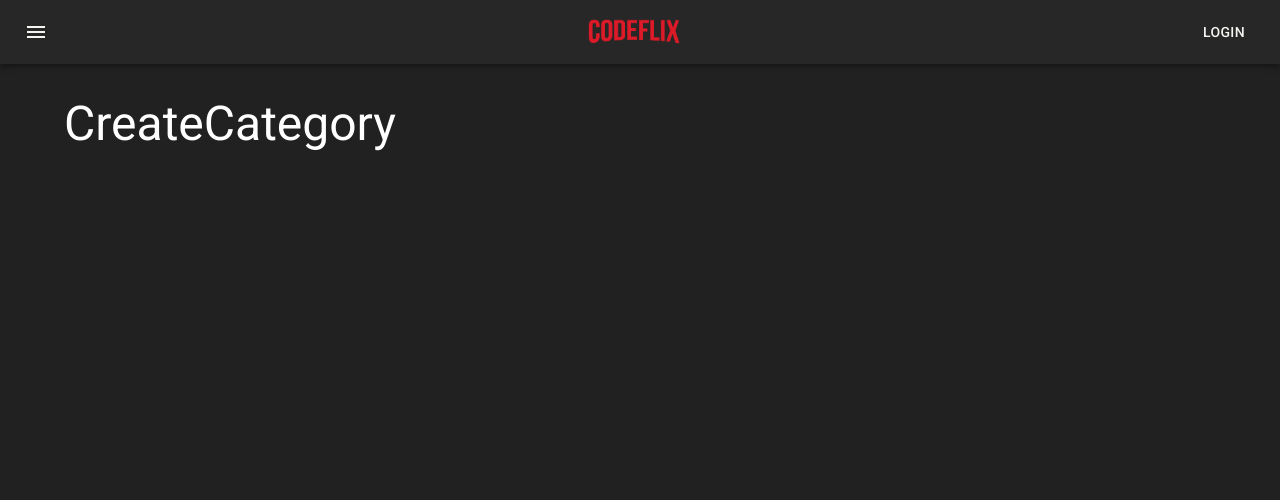
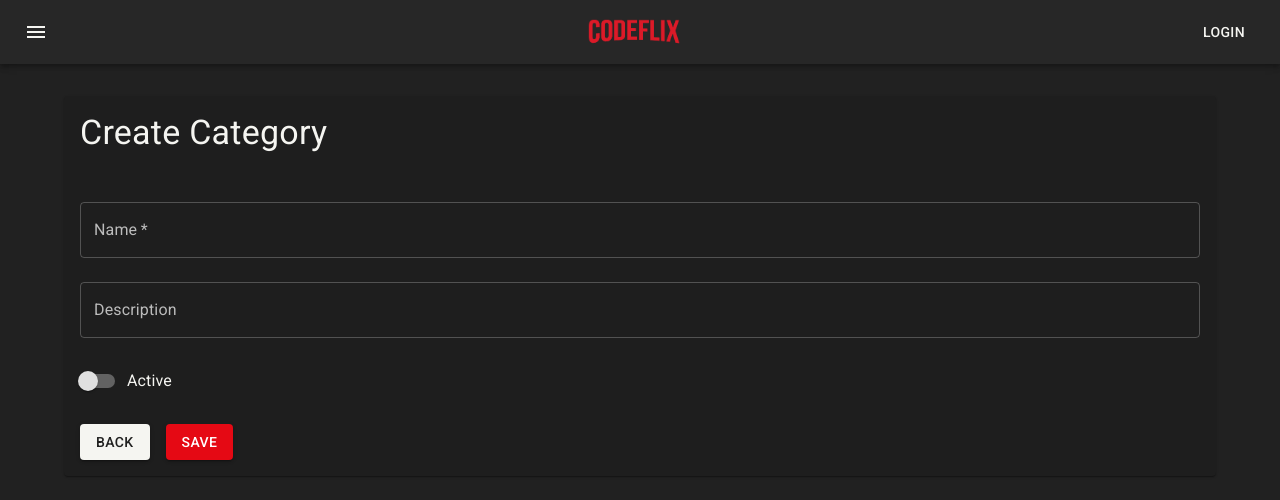
Before and after one commit to ayrtonbsouza/codeflix-catalog-admin-web, a React (Create React App) app: page /categories/create in a window 1280 px wide. Shown: the top 500 px of the page. Built offline with nearby package versions, Linux system fonts and the light colour scheme.

Commit message:
[:art:] category form abstraction

```diff
--- a/public/index.html
+++ b/public/index.html
@@ -27,7 +27,7 @@
   <title>Codeflix | Catalog Administration</title>
 </head>
 
-<body>
+<body style="margin: 0">
   <noscript>You need to enable JavaScript to run this app.</noscript>
   <div id="root"></div>
   <!--
--- a/src/features/categories/CreateCategory.tsx
+++ b/src/features/categories/CreateCategory.tsx
@@ -1,11 +1,47 @@
-import { Box, Typography } from '@mui/material';
+import { Box, Paper, Typography } from '@mui/material';
+import { useState } from 'react';
+import { Category } from './categorySlice';
+import { CategoryForm } from './components/CategoryForm';
 
 export function CreateCategory() {
+  const [isDisabled, setIsDisabled] = useState(false);
+  const [category, setCategory] = useState<Category>({
+    id: '',
+    name: '',
+    description: '',
+    is_active: false,
+    deleted_at: null,
+    created_at: '',
+    updated_at: '',
+  });
+
+  function handleChange(event: React.ChangeEvent<HTMLInputElement>) {
+    console.log(event.target.name, event.target.value);
+  }
+
+  function handleChangeToggle(event: React.ChangeEvent<HTMLInputElement>) {
+    console.log(event.target.name, event.target.checked);
+  }
+
   return (
     <Box>
-      <Typography variant="h3" component="h3">
-        CreateCategory
-      </Typography>
+      <Paper>
+        <Box p={2}>
+          <Box mb={2}>
+            <Typography variant="h4">Create Category</Typography>
+          </Box>
+        </Box>
+        <CategoryForm
+          category={category}
+          isDisabled={isDisabled}
+          isLoading={false}
+          onSubmit={() => {
+            console.log('submit');
+          }}
+          onChange={handleChange}
+          onChangeToggle={handleChangeToggle}
+        />
+      </Paper>
     </Box>
   );
 }
--- a/src/features/categories/EditCategory.tsx
+++ b/src/features/categories/EditCategory.tsx
@@ -1,19 +1,9 @@
-import {
-  Box,
-  Button,
-  FormControl,
-  FormControlLabel,
-  FormGroup,
-  Grid,
-  Paper,
-  Switch,
-  TextField,
-  Typography,
-} from '@mui/material';
+import { Box, Paper, Typography } from '@mui/material';
 import { useState } from 'react';
-import { Link, useParams } from 'react-router-dom';
+import { useParams } from 'react-router-dom';
 import { useAppSelector } from '../../app/hooks';
 import { selectCategoryById } from './categorySlice';
+import { CategoryForm } from './components/CategoryForm';
 
 export function EditCategory() {
   const id = useParams().id || '';
@@ -36,68 +26,16 @@
             <Typography variant="h4">Edit Category</Typography>
           </Box>
         </Box>
-        <Box p={2}>
-          <form>
-            <Grid container spacing={3}>
-              <Grid item xs={12}>
-                <FormControl fullWidth>
-                  <TextField
-                    required
-                    name="name"
-                    label="Name"
-                    value={category.name}
-                    disabled={isDisabled}
-                    onChange={handleChange}
-                  />
-                </FormControl>
-              </Grid>
-              <Grid item xs={12}>
-                <FormControl fullWidth>
-                  <TextField
-                    name="description"
-                    label="Description"
-                    value={category.description}
-                    disabled={isDisabled}
-                    onChange={handleChange}
-                  />
-                </FormControl>
-              </Grid>
-              <Grid item xs={12}>
-                <FormGroup>
-                  <FormControlLabel
-                    control={
-                      <Switch
-                        name="is_active"
-                        color="secondary"
-                        onChange={handleToggle}
-                        checked={category.is_active}
-                        inputProps={{ 'aria-label': 'controlled' }}
-                      />
-                    }
-                    label="Active"
-                  />
-                </FormGroup>
-              </Grid>
-              <Grid item xs={12}>
-                <Box display="flex" gap={2}>
-                  <Button variant="contained" component={Link} to="/categories">
-                    Back
-                  </Button>
-                  <Button
-                    type="submit"
-                    variant="contained"
-                    color="secondary"
-                    component={Link}
-                    disabled={isDisabled}
-                    to="/categories"
-                  >
-                    Save
-                  </Button>
-                </Box>
-              </Grid>
-            </Grid>
-          </form>
-        </Box>
+        <CategoryForm
+          category={category}
+          isDisabled={isDisabled}
+          isLoading={false}
+          onSubmit={() => {
+            console.log('submit');
+          }}
+          onChange={handleChange}
+          onChangeToggle={handleToggle}
+        />
       </Paper>
     </Box>
   );
--- a/src/features/categories/categorySlice.ts
+++ b/src/features/categories/categorySlice.ts
@@ -1,7 +1,7 @@
 import { createSlice } from '@reduxjs/toolkit';
 import { RootState } from '../../app/store';
 
-interface Category {
+export interface Category {
   id: string;
   name: string;
   deleted_at: null | string;
--- /dev/null
+++ b/src/features/categories/components/CategoryForm.tsx
@@ -0,0 +1,100 @@
+import {
+  Box,
+  Button,
+  FormControl,
+  FormControlLabel,
+  FormGroup,
+  Grid,
+  Switch,
+  TextField,
+} from '@mui/material';
+import React from 'react';
+import { Link } from 'react-router-dom';
+import { Category } from '../categorySlice';
+
+type Props = {
+  category: Category;
+  isDisabled: boolean;
+  isLoading?: boolean;
+  onSubmit: (event: React.FormEvent<HTMLFormElement>) => void;
+  onChange: (event: React.ChangeEvent<HTMLInputElement>) => void;
+  onChangeToggle: (event: React.ChangeEvent<HTMLInputElement>) => void;
+};
+
+export function CategoryForm({
+  category,
+  isDisabled = false,
+  isLoading = false,
+  onSubmit,
+  onChange,
+  onChangeToggle,
+}: Props) {
+  return (
+    <Box p={2}>
+      <form>
+        <Grid container spacing={3}>
+          <Grid item xs={12}>
+            <FormControl fullWidth>
+              <TextField
+                required
+                name="name"
+                label="Name"
+                value={category.name}
+                disabled={isDisabled}
+                onChange={onChange}
+              />
+            </FormControl>
+          </Grid>
+          <Grid item xs={12}>
+            <FormControl fullWidth>
+              <TextField
+                name="description"
+                label="Description"
+                value={category.description}
+                disabled={isDisabled}
+                onChange={onChange}
+              />
+            </FormControl>
+          </Grid>
+          <Grid item xs={12}>
+            <FormGroup>
+              <FormControlLabel
+                control={
+                  <Switch
+                    name="is_active"
+                    color="secondary"
+                    onChange={onChangeToggle}
+                    checked={category.is_active}
+                    inputProps={{ 'aria-label': 'controlled' }}
+                  />
+                }
+                label="Active"
+              />
+            </FormGroup>
+          </Grid>
+          <Grid item xs={12}>
+            <Box display="flex" gap={2}>
+              <Button variant="contained" component={Link} to="/categories">
+                Back
+              </Button>
+              <Button
+                type="submit"
+                variant="contained"
+                color="secondary"
+                component={Link}
+                disabled={isDisabled}
+                to="/categories"
+              >
+                Save
+              </Button>
+            </Box>
+          </Grid>
+        </Grid>
+      </form>
+    </Box>
+  );
+}
+
+CategoryForm.defaultProps = {
+  isLoading: false,
+};
--- a/src/index.css
+++ /dev/null
@@ -1,3 +0,0 @@
-body {
-  margin: 0;
-}
--- a/src/index.tsx
+++ b/src/index.tsx
@@ -6,7 +6,6 @@
 import { store } from './app/store';
 import App from './App';
 import reportWebVitals from './reportWebVitals';
-import './index.css';
 
 const container = document.getElementById('root')!;
 const root = createRoot(container);
```
